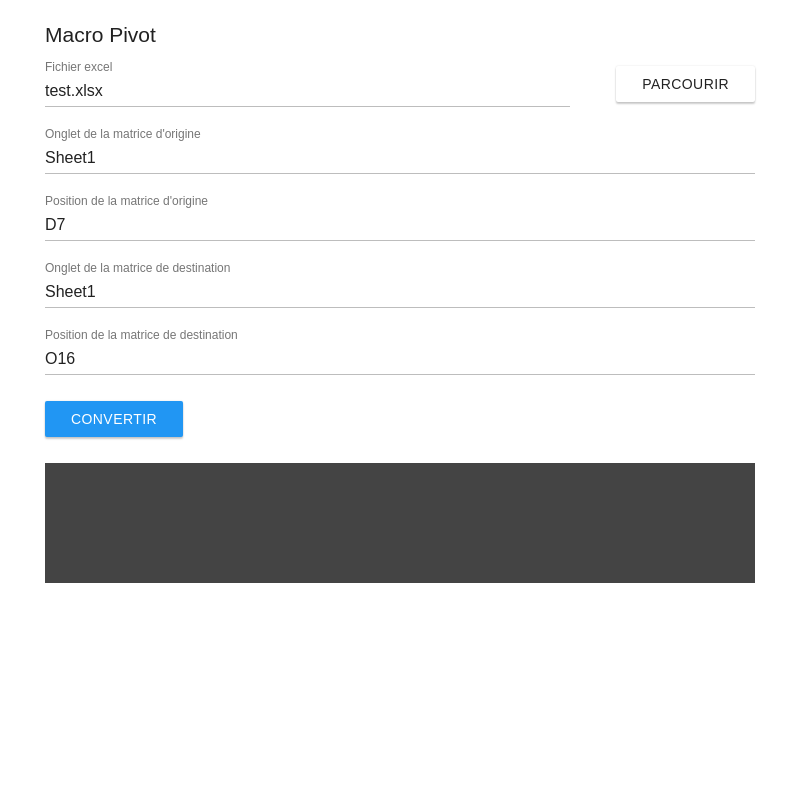
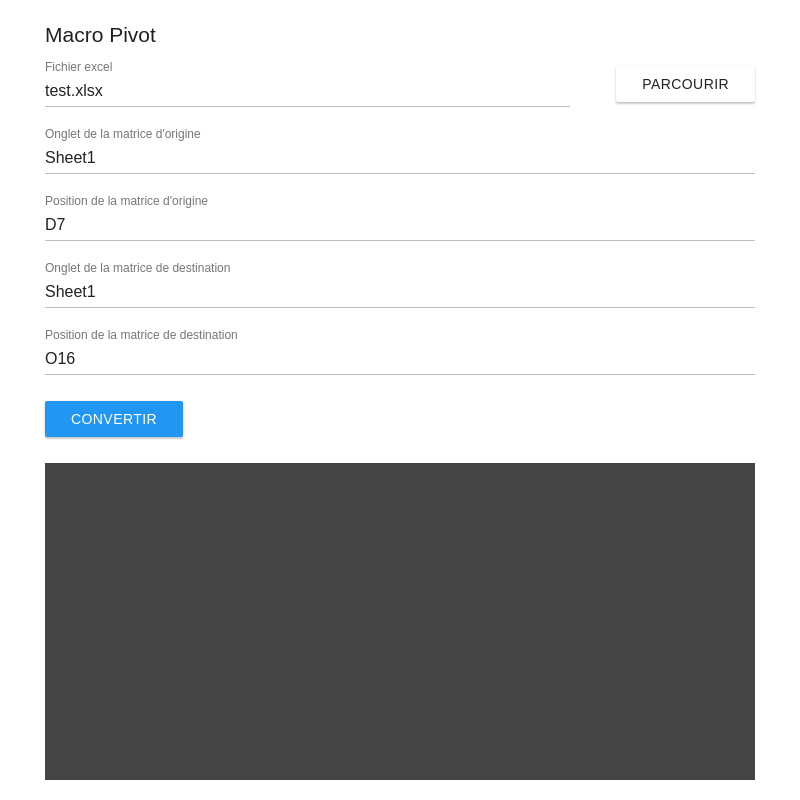
Before and after one commit to grozeille/macro-pivot, an Electron app: page index.html in a window 800 px wide. Drawn offline with Linux system fonts and the light colour scheme; no server answers.

Commit message:
better layout for python output packaging that includes python

```diff
--- a/css/style.css
+++ b/css/style.css
@@ -1,5 +1,13 @@
-body {
+html, body {
+    height: 100%;
+}
+
+#form-container {
     padding-top: 20px;
+    padding-bottom: 20px;
+    display: flex;
+    flex-flow: column;
+    height: 100%;
 }
 
 #stdout-container {
@@ -8,4 +16,5 @@ body {
     height: 100px;
     padding: 10px;
     margin-top: 20px;
+    flex-grow: 1;
 }
--- a/index.html
+++ b/index.html
@@ -6,7 +6,7 @@
     <link rel="stylesheet" href="css/style.css">
 </head>
 <body>
-    <div class="mui-container">
+    <div id="form-container" class="mui-container">
 
                 <form id="macroForm" action="#" class="mui-form">
                     <legend>Macro Pivot</legend>
--- a/index.js
+++ b/index.js
@@ -8,7 +8,7 @@ submitForm.addEventListener("submit", function(event){
     event.preventDefault();   // stop the form from submitting
 
     document.getElementById("macroFormButton").setAttribute("disabled", "");
-    document.getElementById("stdout").innerText = "";
+    document.getElementById("stdout").innerText = "Sortie:";
 
     let args = {
         file: document.getElementById("file").value,
--- a/main.js
+++ b/main.js
@@ -19,7 +19,7 @@ function handleSubmission(window) {
     ipcMain.on('form-submission', (event, argument) => {
         const { file, srcSheet, srcPosition, destSheet, destPosition } = argument;
 
-        var python_exe = app.getAppPath()+ '/python/venv/Scripts/python.exe';
+        var python_exe = './python/venv/Scripts/python.exe';
         var args = [
             './python/macro.py',
             file,
--- a/package.json
+++ b/package.json
@@ -12,6 +12,11 @@
   "keywords": [],
   "author": "",
   "license": "ISC",
+  "build": {
+    "extraFiles": [
+      "python"
+    ]
+  },
   "devDependencies": {
     "electron": "^4.0.5"
   },
```
